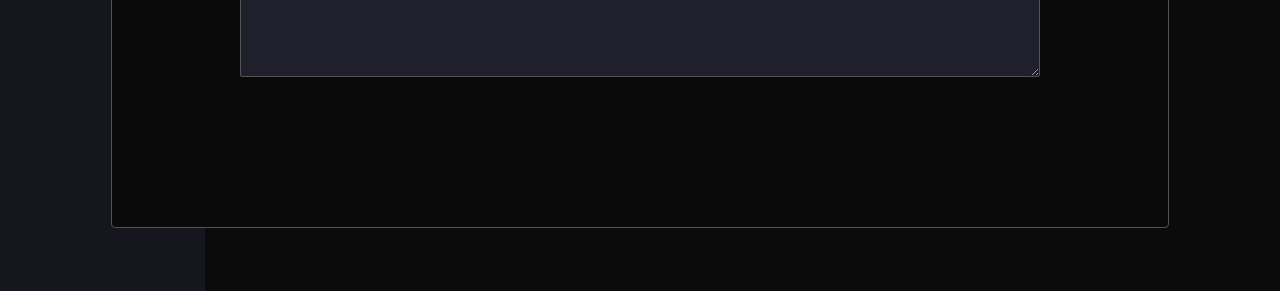
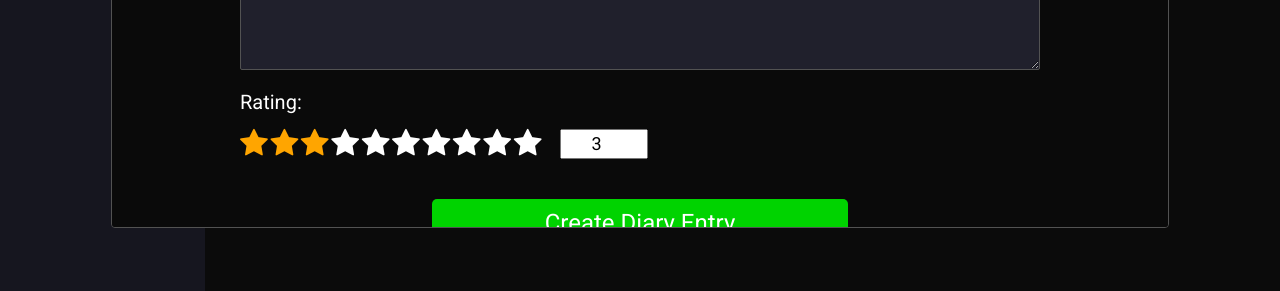
Before and after one commit to CodeComradesCodeComrades/PRM, a SvelteKit app in the folder web/: page /diary in a window 1280 px wide. Both pictures are taken after a click on the button "New Diary". Shown: the part 509-800 px from the top of the page. Built offline with nearby package versions, Linux system fonts and the light colour scheme; no server answers.

Commit message:
Add Star-Selector and Create-Button

```diff
--- a/web/src/routes/diary/+page.svelte
+++ b/web/src/routes/diary/+page.svelte
@@ -6,6 +6,7 @@
   import FullModal from '$lib/modals/FullModal.svelte';
 
   const hosturl = env.SERVER_URL || '';
+  let selectedStars = 3;
 
   /**
    * @type any[];
@@ -18,6 +19,14 @@
   onMount(() => {
     fetchDiaries();
   });
+
+  function selectStars(starCount) {
+    if (selectedStars === starCount - 0.5) {
+      selectedStars = starCount;
+    } else {
+      selectedStars = starCount - 0.5;
+    }
+  }
 
   async function fetchDiaries() {
     const fetchres = await fetch(hosturl + '/api/diary', {
@@ -100,6 +109,32 @@
       <p class="roboto content-desc">Content:</p>
       <textarea class="diary-content roboto" placeholder="How has your day been? :)" />
     </div>
+
+    <div class="rating-container flex">
+      <p class="desc rating-desc roboto">Rating:</p>
+      <!-- svelte-ignore a11y-click-events-have-key-events -->
+      <div class="flex r-inputs">
+        <div class="starbox">
+          {#each [1, 2, 3, 4, 5, 6, 7, 8, 9, 10] as star}
+            <span
+              role="button"
+              tabindex="-1"
+              class="fa star"
+              class:filledstar={star <= selectedStars || star - 0.5 === selectedStars}
+              on:click={() => selectStars(star)}
+            >
+              {#if star - 0.5 === selectedStars}
+                <i class="fa fa-star-half-o"></i>
+              {:else}
+                <i class="fa fa-star"></i>
+              {/if}
+            </span>
+          {/each}
+        </div>
+        <input class="rating-input roboto" type="number" bind:value={selectedStars} min="0" max="10" step="0.5" />
+      </div>
+      <button class="new-entry-button create-button roboto">Create Diary Entry</button>
+    </div>
   </div>
 </FullModal>
 
@@ -109,12 +144,45 @@
     justify-content: space-between;
   }
 
+  .rating-input {
+    margin-left: 1rem;
+    height: 1.5rem;
+    margin-top: 0.1rem;
+    color: black !important;
+    width: 5rem;
+    text-align: center;
+  }
+
+  .r-inputs {
+    justify-content: start;
+  }
+
+  .new-entry-button {
+    margin-top: 2.5rem !important;
+    width: 26rem !important;
+    margin-left: -7rem !important;
+    margin-right: 0 !important;
+    height: 6vh !important;
+    font-size: 24px !important;
+    align-self: center;
+  }
+
+  .rating-desc {
+    margin-bottom: 0.8rem;
+  }
+
   .content-container {
     justify-content: center;
     margin-top: 1rem;
     flex-direction: column;
     margin-left: 7rem;
     margin-right: 7rem;
+  }
+
+  .rating-container {
+    color: white;
+    flex-direction: column;
+    margin-left: 7rem;
   }
 
   .diary-content {
@@ -132,6 +200,7 @@
 
   .content-desc {
     font-size: 20px !important;
+    margin-bottom: 0.8rem;
   }
 
   input[type='date']::-webkit-calendar-picker-indicator {
--- a/web/tailwind.config.ts
+++ b/web/tailwind.config.ts
@@ -1,7 +1,9 @@
 import type { Config } from 'tailwindcss';
 
 export default {
-  content: ['./src/**/*.{html,js,svelte,ts}'],
+  content: ['./src/**/*.{html,js,svelte,ts}'
+  ],
+
   darkMode: 'class',
   theme: {
     extend: {
```
